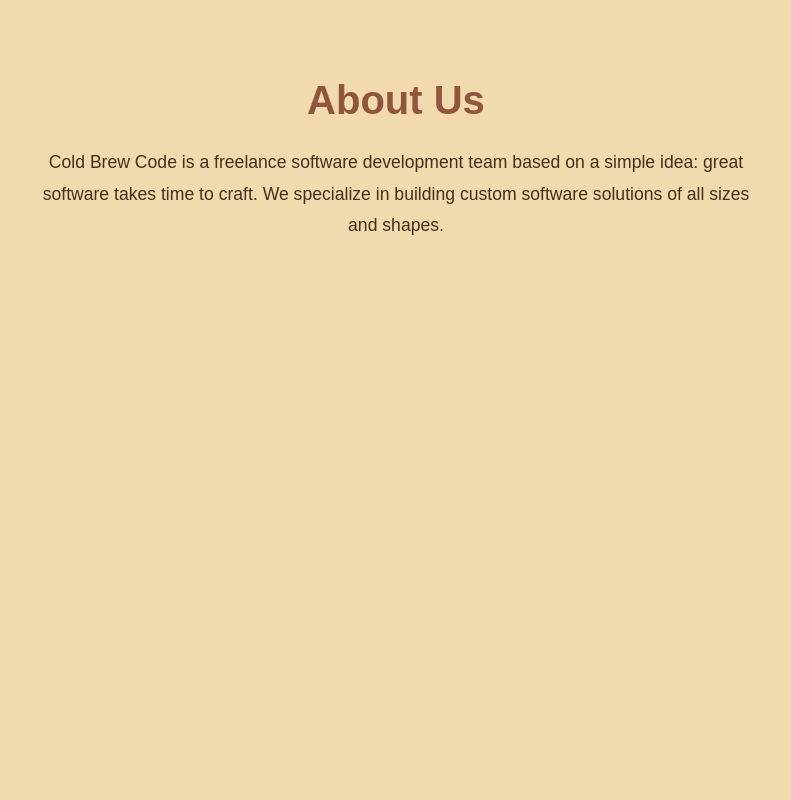
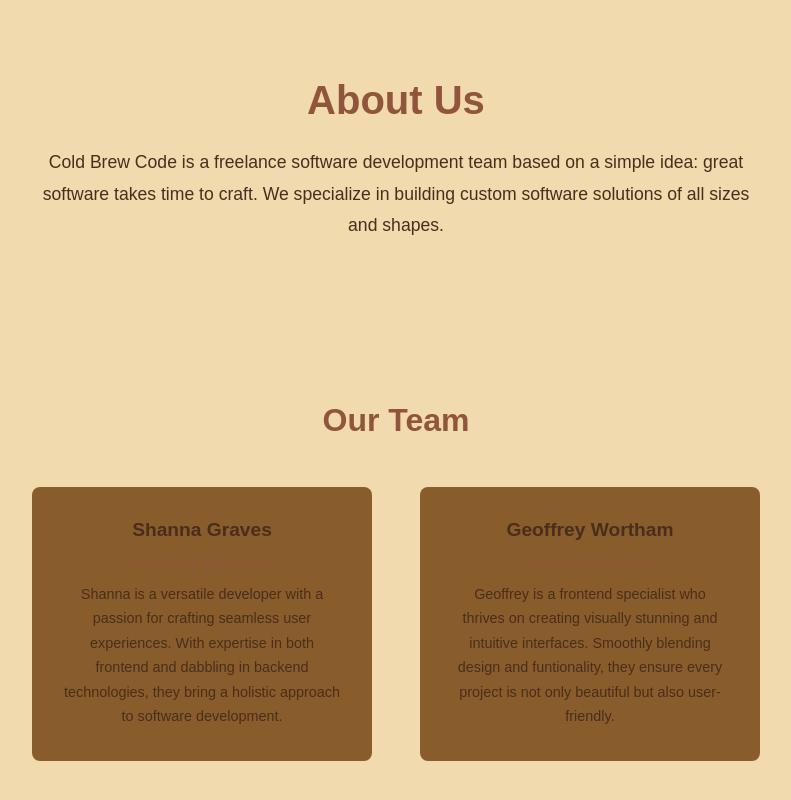
Before and after one commit to ColdBrew-Code/ColdBrewCode, a React (Vite) app: page / in a window 1280 px wide. Shown: the part 464-1264 px from the top of the page, without its empty margins (244-1035 px from the left). Before the commit the page ends 818 px from the top, so only its background shows below. Built offline with nearby package versions, Linux system fonts and the light colour scheme.

Commit message:
Added team section

```diff
--- a/src/App.jsx
+++ b/src/App.jsx
@@ -1,6 +1,7 @@
 import Navbar from "./components/Navbar";
 import Hero from "./components/Hero";
 import About from "./components/About";
+import Team from "./components/Team";
 
 function App() {
   return (
@@ -9,6 +10,7 @@
       <main>
         <Hero />
         <About />
+        <Team />
       </main>
     </div>
   );
--- /dev/null
+++ b/src/components/Team.css
@@ -0,0 +1,43 @@
+.team{
+    padding: 5rem 2rem;
+    text-align: center;
+}
+
+.team-title{
+    font-size: 2rem;
+    margin-bottom: 3rem;
+    color: var(--color-accent);
+}
+
+.team-members{
+    display: flex;
+    justify-content: center;
+    gap: 3rem;
+    flex-wrap: wrap;
+}
+
+.team-member{
+    max-width: 340px;
+    display: flex;
+    flex-direction: column;
+    align-items: center;
+    gap: 0.75rem;
+    background-color: var(--color-surface);
+    padding: 2rem;
+    border-radius: 8px;
+}
+
+.team-member-name{
+    font-size: 1.2rem;
+}
+
+.team-member-role{
+    font-size: 0.95rem;
+    color: var(--color-accent);
+}
+
+.team-member-bio{
+    font-size: 0.9rem;
+    line-height: 1.7;
+    color: var(--color-text);
+}
--- /dev/null
+++ b/src/components/Team.jsx
@@ -0,0 +1,26 @@
+import "./Team.css";
+
+// Each member will be represented as an object in this array
+const teamMembers = [
+    { name: "Shanna Graves", role: "Full Stack Developer", bio: "Shanna is a versatile developer with a passion for crafting seamless user experiences. With expertise in both frontend and dabbling in backend technologies, they bring a holistic approach to software development."},
+    { name: "Geoffrey Wortham", role: "Frontend Developer", bio: "Geoffrey is a frontend specialist who thrives on creating visually stunning and intuitive interfaces. Smoothly blending design and funtionality, they ensure every project is not only beautiful but also user-friendly."}
+];
+
+function Team() {
+    return (
+        <section className="team">
+            <h2 className="team-title">Our Team</h2>
+            <div className="team-members">
+                {teamMembers.map((member, index) => (
+                    <div key={index} className="team-member">
+                        <h3 className="team-member-name">{member.name}</h3>
+                        <p className="team-member-role">{member.role}</p>
+                        <p className="team-member-bio">{member.bio}</p>
+                    </div>
+                ))}
+            </div>
+        </section>
+    );
+}
+
+export default Team;
```
